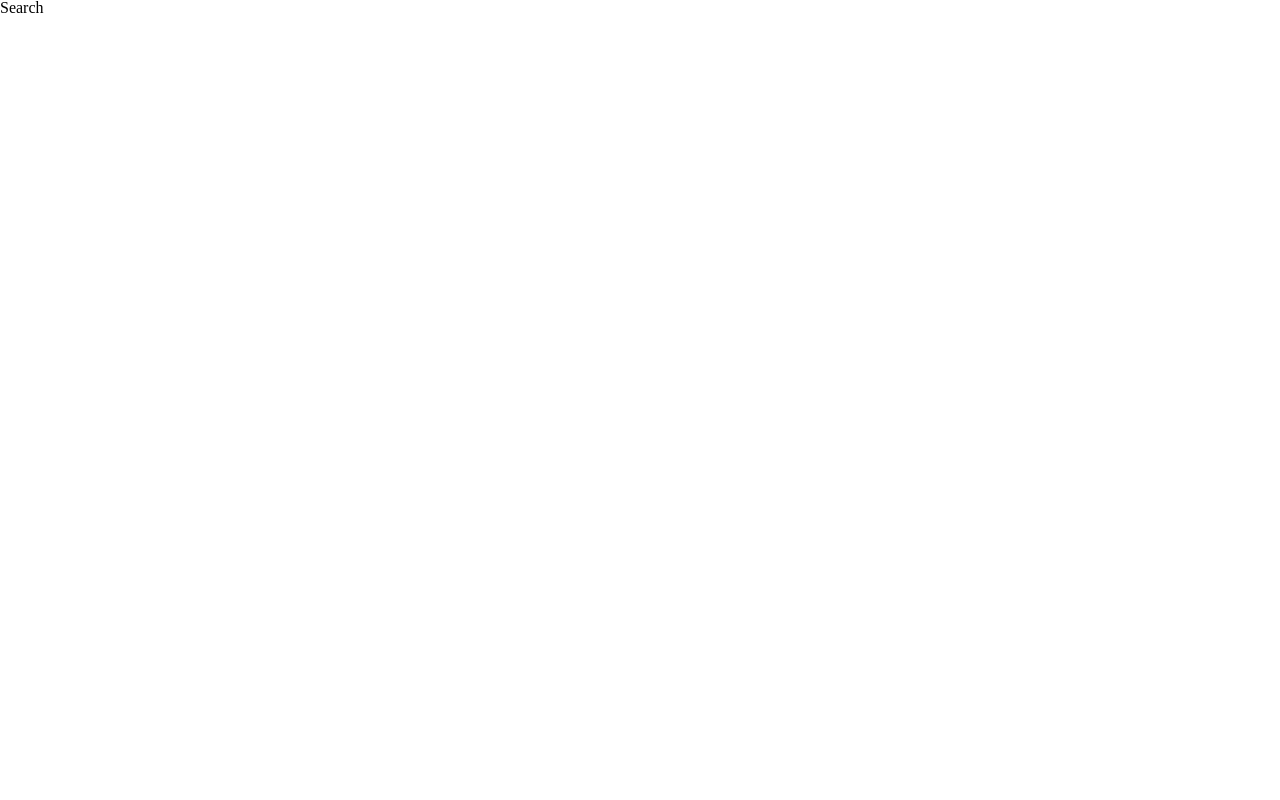
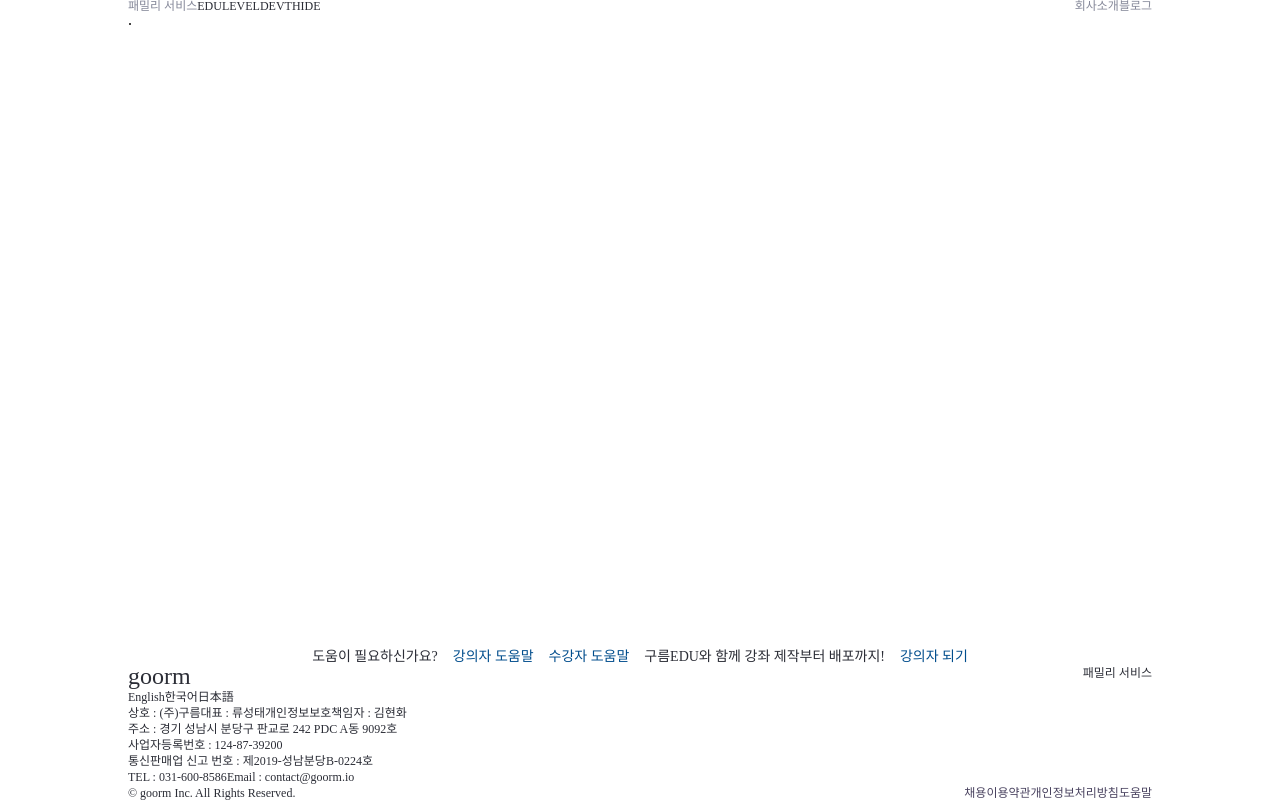
Before and after one commit to junzerokim/react-goorm, a React (Create React App) app: page /search in a window 1280 px wide. Built offline with nearby package versions, Linux system fonts and the light colour scheme.

Commit message:
Fix: Layout Name, Layout Structure

```diff
--- a/src/components/template/Layout/index.tsx
+++ b/src/components/template/Layout/index.tsx
@@ -21,7 +21,10 @@
 export default Layout;
 
 const Container = styled.div`
-  ${flex('', 'center', 'column')};
+  ${flex('', '', 'column')};
+  width: 80%;
+  height: 100vh;
+  margin: auto;
 `;
 
 const Body = styled.div``;
--- a/src/components/template/WrapperLayout/index.tsx
+++ b/src/components/template/Wrapper/index.tsx
@@ -6,12 +6,12 @@
   children: ReactNode;
 }
 
-function WrapperLayout({ children }: IWrapperLayout) {
-  return <Wrapper>{children}</Wrapper>;
+function Wrapper({ children }: IWrapperLayout) {
+  return <WrapperLayout>{children}</WrapperLayout>;
 }
 
-export default WrapperLayout;
+export default Wrapper;
 
-const Wrapper = styled.div`
+const WrapperLayout = styled.div`
   ${flex('space-between', '')};
 `;
--- /dev/null
+++ b/src/components/template/index.ts
@@ -0,0 +1,2 @@
+export { default as Layout } from './Layout';
+export { default as Wrapper } from './Wrapper';
--- a/src/pages/Main/index.tsx
+++ b/src/pages/Main/index.tsx
@@ -1,22 +1,22 @@
-import Header from 'components/moleclues/Header';
-import Footer from 'components/moleclues/Footer';
 import styled from 'styled-components';
 import { flex } from 'styles/';
+import { Layout, Wrapper } from 'components/template';
 
 function Main() {
   return (
-    <Container>
-      <Header />
-      <Footer />
-    </Container>
+    <Layout>
+      <Container>
+        <Wrapper>.</Wrapper>
+      </Container>
+    </Layout>
   );
 }
 
 export default Main;
 
 const Container = styled.div`
-  ${flex('center', 'center', 'column')}
-  margin: auto;
-  width: 80%;
-  height: 100vh;
+  /* ${flex('center', 'center', 'column')} */
+  /* margin: auto; */
+  /* width: 80%; */
+  /* height: 100vh; */
 `;
--- a/src/pages/Search/index.tsx
+++ b/src/pages/Search/index.tsx
@@ -1,5 +1,22 @@
+import styled from 'styled-components';
+import { flex } from 'styles/';
+import { Layout, Wrapper } from 'components/template';
+
 function Search() {
-  return <div>Search</div>;
+  return (
+    <Layout>
+      <Container>
+        <Wrapper>.</Wrapper>
+      </Container>
+    </Layout>
+  );
 }
 
 export default Search;
+
+const Container = styled.div`
+  /* ${flex('center', 'center', 'column')} */
+  /* margin: auto; */
+  /* width: 80%; */
+  /* height: 100vh; */
+`;
```
